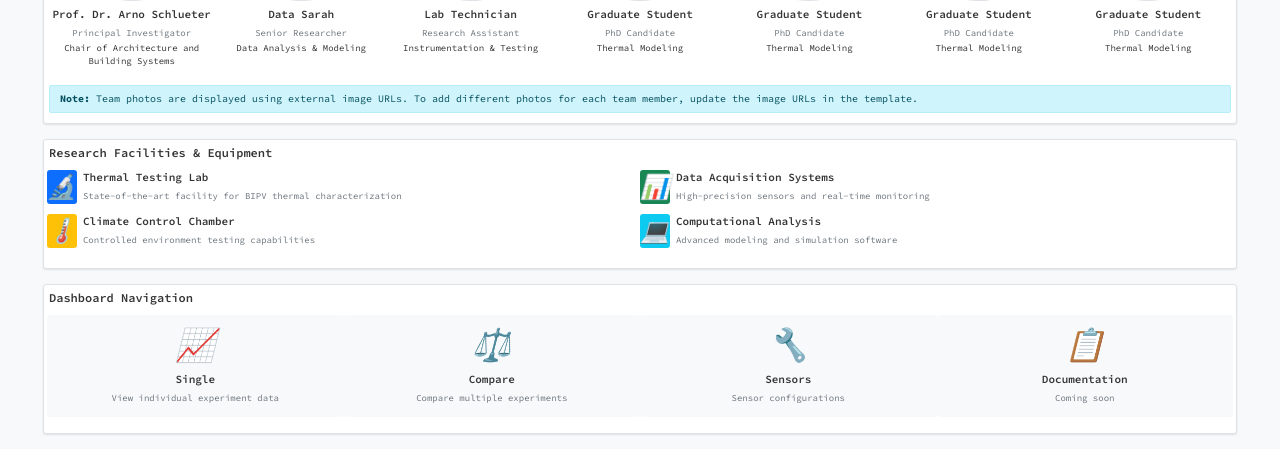
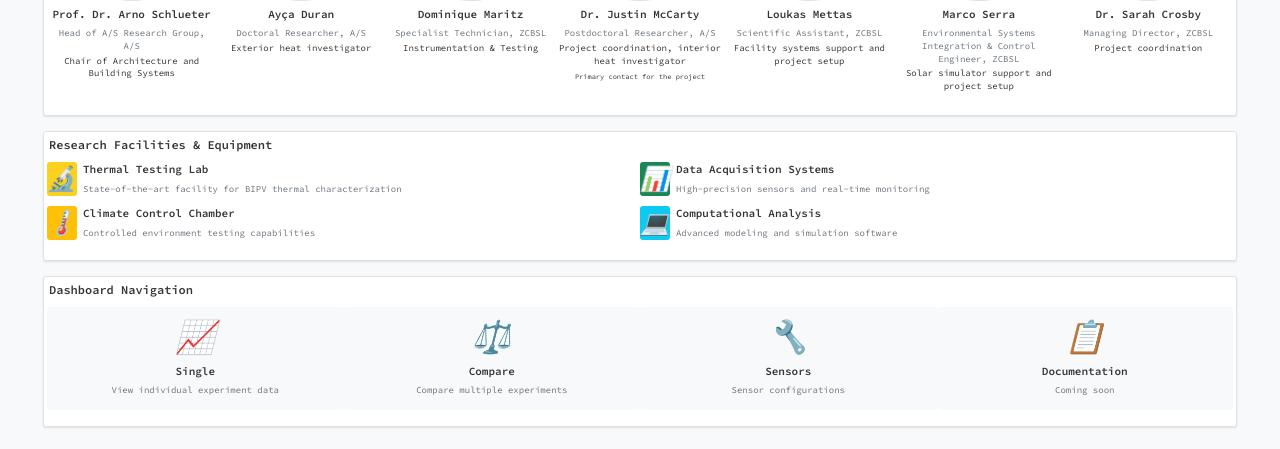
Before and after one commit to architecture-building-systems/bipv_heat_flask, a Python web app: template templates/home.html in a window 1280 px wide. Shown: the part 472-921 px from the top of the page. After the commit the page ends 900 px from the top, so only its background shows below. Run offline with Jinja, Linux system fonts and the light colour scheme; the template is opened without the code that fills it, so the values that code supplies are empty; some libraries are stand-ins or nearby versions.

Commit message:
Update processed data - 2025-09-16 13:54

```diff
--- a/static/css/style.css
+++ b/static/css/style.css
@@ -73,9 +73,9 @@ body {
 }
 
 .nav-link.active {
-    background-color: #0d6efd;
+    background-color: #FBD120;
     color: white;
-    border-color: #0d6efd;
+    border-color: #FBD120;
 }
 
 /* Typography */
@@ -193,8 +193,8 @@ td {
 
 .btn-primary {
     color: white;
-    background-color: #0d6efd;
-    border-color: #0d6efd;
+    background-color: #FBD120;
+    border-color: #FBD120;
 }
 
 .btn-primary:hover {
@@ -244,8 +244,8 @@ td {
 }
 
 .form-check-input:checked {
-    background-color: #0d6efd;
-    border-color: #0d6efd;
+    background-color: #FBD120;
+    border-color: #FBD120;
 }
 
 .form-check-input:focus {
@@ -348,9 +348,10 @@ td {
 .text-muted { color: #6c757d !important; font-size: 9px; }
 .text-danger { color: #dc3545 !important; }
 .text-white { color: white; }
-.text-primary { color: #0d6efd !important; }
+.text-primary { color: #FBD120 !important; }
 .text-decoration-none { text-decoration: none; }
 .small { font-size: 9px; }
+.x-small { font-size: 7px; }
 .fw-bold { font-weight: 700; }
 .h-100 { height: 100%; }
 .w-100 { width: 100%; }
@@ -369,7 +370,7 @@ td {
 .rounded { border-radius: 3px; }
 .rounded-circle { border-radius: 50%; }
 .bg-light { background-color: #f8f9fa; }
-.bg-primary { background-color: #0d6efd; color: white; }
+.bg-primary { background-color: #FBD120; color: white; }
 .bg-success { background-color: #198754; color: white; }
 .bg-warning { background-color: #ffc107; color: black; }
 .bg-info { background-color: #0dcaf0; color: black; }
@@ -416,7 +417,7 @@ td {
 .researcher-photo:hover {
     transform: scale(1.05);
     box-shadow: 0 4px 8px rgba(0, 0, 0, 0.15);
-    border-color: #0d6efd;
+    border-color: #FBD120;
 }
 
 .researcher-img {
--- a/templates/compare.html
+++ b/templates/compare.html
@@ -305,7 +305,7 @@ function updateExperimentTable() {
 
     Promise.all(promises).then(results => {
         let tableHtml = '<div class="table-responsive"><table class="table table-sm table-striped">';
-        tableHtml += '<thead><tr><th>Idx</th><th>Date</th><th>IR</th><th>WW</th><th>CW</th><th>Mean Surface (˚C)</th><th>Mean Room (˚C)</th></tr></thead><tbody>';
+        tableHtml += '<thead><tr><th>idx</th><th>Date</th><th>IR</th><th>WW</th><th>CW</th><th>Mean Surface (˚C)</th><th>Mean Room (˚C)</th></tr></thead><tbody>';
 
         results.forEach(({ code, data }) => {
             const details = data.experiment_details;
--- a/templates/home.html
+++ b/templates/home.html
@@ -58,12 +58,14 @@
                     <div class="col-team-member mb-4">
                         <div class="text-center">
                             <div class="researcher-photo mx-auto mb-3">
+                                <a href="https://systems.arch.ethz.ch/arno-schlueter" target="_blank">
                                 <img src="https://images.squarespace-cdn.com/content/v1/5f743dde37014f676c1544f6/1610456069813-H51YR36FW0DRXRLVBGTT/arno-schlueter_sw_900x1110.jpg?format=750w"
                                      alt="Prof. Dr. Arno Schlueter"
                                      class="researcher-img">
+                                    </a>
                             </div>
                             <h5>Prof. Dr. Arno Schlueter</h5>
-                            <p class="text-muted mb-1">Principal Investigator</p>
+                            <p class="text-muted mb-1">Head of A/S Research Group, A/S</p>
                             <p class="small">Chair of Architecture and Building Systems</p>
                         </div>
                     </div>
@@ -71,25 +73,29 @@
                     <div class="col-team-member mb-4">
                         <div class="text-center">
                             <div class="researcher-photo mx-auto mb-3">
-                                <img src="https://images.squarespace-cdn.com/content/v1/5f743dde37014f676c1544f6/6bf20ba4-bb21-4ae1-86dd-6bf7d535d5ed/PXL_20210610_002150448.PORTRAIT_2.jpg?format=750w"
+                                <a href="https://systems.arch.ethz.ch/ayca-duran" target="_blank">
+                                <img src="https://images.squarespace-cdn.com/content/v1/5f743dde37014f676c1544f6/81ae517f-3661-4edd-acb9-996e84d2782e/self_photo.jpg?format=750w"
                                      alt="Data Scientist"
                                      class="researcher-img">
+                                    </a>
                             </div>
-                            <h5>Data Sarah</h5>
-                            <p class="text-muted mb-1">Senior Researcher</p>
-                            <p class="small">Data Analysis & Modeling</p>
+                            <h5>Ayça Duran</h5>
+                            <p class="text-muted mb-1">Doctoral Researcher, A/S</p>
+                            <p class="small">Exterior heat investigator</p>
                         </div>
                     </div>
 
                     <div class="col-team-member mb-4">
                         <div class="text-center">
                             <div class="researcher-photo mx-auto mb-3">
-                                <img src="https://images.squarespace-cdn.com/content/v1/5f743dde37014f676c1544f6/6bf20ba4-bb21-4ae1-86dd-6bf7d535d5ed/PXL_20210610_002150448.PORTRAIT_2.jpg?format=750w"
-                                     alt="Lab Technician"
+                                <a href="https://systems.arch.ethz.ch/dominique-maritz" target="_blank">
+                                <img src="https://images.squarespace-cdn.com/content/v1/5f743dde37014f676c1544f6/e9f46616-bd50-42a0-b315-5266a890e2ae/Portait_D.Maritz.jpg?format=750w"
+                                     alt="Dominique Maritz"
                                      class="researcher-img">
+                                    </a>
                             </div>
-                            <h5>Lab Technician</h5>
-                            <p class="text-muted mb-1">Research Assistant</p>
+                            <h5>Dominique Maritz</h5>
+                            <p class="text-muted mb-1">Specialist Technician, ZCBSL</p>
                             <p class="small">Instrumentation & Testing</p>
                         </div>
                     </div>
@@ -97,57 +103,63 @@
                     <div class="col-team-member mb-4">
                         <div class="text-center">
                             <div class="researcher-photo mx-auto mb-3">
-                                <img src="https://images.squarespace-cdn.com/content/v1/5f743dde37014f676c1544f6/6bf20ba4-bb21-4ae1-86dd-6bf7d535d5ed/PXL_20210610_002150448.PORTRAIT_2.jpg?format=750w"
-                                     alt="Graduate Student"
+                                <a href="https://systems.arch.ethz.ch/justin-mccarty" target="_blank">
+                                <img src="https://images.squarespace-cdn.com/content/v1/5f743dde37014f676c1544f6/1628687574407-51H71XP4AKTAN3AYLTC3/Justin.jpg?format=750w"
+                                     alt="Justin McCarty"
                                      class="researcher-img">
+                                    </a>
                             </div>
-                            <h5>Graduate Student</h5>
-                            <p class="text-muted mb-1">PhD Candidate</p>
-                            <p class="small">Thermal Modeling</p>
+                            <h5>Dr. Justin McCarty</h5>
+                            <p class="text-muted mb-1">Postdoctoral Researcher, A/S</p>
+                            <p class="small">Project coordination, interior heat investigator</p>
+                            <p class="x-small">Primary contact for the project</p>
                         </div>
                     </div>
 
                     <div class="col-team-member mb-4">
                         <div class="text-center">
                             <div class="researcher-photo mx-auto mb-3">
-                                <img src="https://images.squarespace-cdn.com/content/v1/5f743dde37014f676c1544f6/6bf20ba4-bb21-4ae1-86dd-6bf7d535d5ed/PXL_20210610_002150448.PORTRAIT_2.jpg?format=750w"
-                                     alt="Graduate Student"
+                                <a href="https://systems.arch.ethz.ch/loukas-mettas" target="_blank">
+                                <img src="https://images.squarespace-cdn.com/content/v1/5f743dde37014f676c1544f6/9990fc24-d9fd-4d3c-8bad-ec846d6da04b/LoukasMettas_portrait_square2.jpg?format=750w"
+                                     alt="Loukas Mettas"
                                      class="researcher-img">
+                                    </a>
                             </div>
-                            <h5>Graduate Student</h5>
-                            <p class="text-muted mb-1">PhD Candidate</p>
-                            <p class="small">Thermal Modeling</p>
+                            <h5>Loukas Mettas</h5>
+                            <p class="text-muted mb-1">Scientific Assistant, ZCBSL</p>
+                            <p class="small">Facility systems support and project setup</p>
                         </div>
                     </div>
 
                     <div class="col-team-member mb-4">
                         <div class="text-center">
                             <div class="researcher-photo mx-auto mb-3">
-                                <img src="https://images.squarespace-cdn.com/content/v1/5f743dde37014f676c1544f6/6bf20ba4-bb21-4ae1-86dd-6bf7d535d5ed/PXL_20210610_002150448.PORTRAIT_2.jpg?format=750w"
-                                     alt="Graduate Student"
+                                <a href="https://systems.arch.ethz.ch/marco-serra" target="_blank">
+                                <img src="https://images.squarespace-cdn.com/content/v1/5f743dde37014f676c1544f6/1743345882987-DT7VHCULJEYB6PEK5ZYU/MarcoSerra.jpg?format=750w"
+                                     alt="Marco Serra"
                                      class="researcher-img">
+                                    </a>
                             </div>
-                            <h5>Graduate Student</h5>
-                            <p class="text-muted mb-1">PhD Candidate</p>
-                            <p class="small">Thermal Modeling</p>
+                            <h5>Marco Serra</h5>
+                            <p class="text-muted mb-1">Environmental Systems Integration & Control Engineer, ZCBSL</p>
+                            <p class="small">Solar simulator support and project setup</p>
                         </div>
                     </div>
 
                     <div class="col-team-member mb-4">
                         <div class="text-center">
                             <div class="researcher-photo mx-auto mb-3">
-                                <img src="https://images.squarespace-cdn.com/content/v1/5f743dde37014f676c1544f6/6bf20ba4-bb21-4ae1-86dd-6bf7d535d5ed/PXL_20210610_002150448.PORTRAIT_2.jpg?format=750w"
-                                     alt="Graduate Student"
+                                <a href="https://systems.arch.ethz.ch/sarah-crosby" target="_blank">
+                                    <img src="https://images.squarespace-cdn.com/content/v1/5f743dde37014f676c1544f6/6bf20ba4-bb21-4ae1-86dd-6bf7d535d5ed/PXL_20210610_002150448.PORTRAIT_2.jpg?format=750w"
+                                     alt="Sarah Crosby"
                                      class="researcher-img">
+                                    </a>
                             </div>
-                            <h5>Graduate Student</h5>
-                            <p class="text-muted mb-1">PhD Candidate</p>
-                            <p class="small">Thermal Modeling</p>
+                            <h5>Dr. Sarah Crosby</h5>
+                            <p class="text-muted mb-1">Managing Director, ZCBSL</p>
+                            <p class="small">Project coordination</p>
                         </div>
                     </div>
-                </div>
-                <div class="alert alert-info">
-                    <strong>Note:</strong> Team photos are displayed using external image URLs. To add different photos for each team member, update the image URLs in the template.
                 </div>
             </div>
         </div>
```
Also changed, not shown: MAINTENANCE.md (+17 -7 lines).
